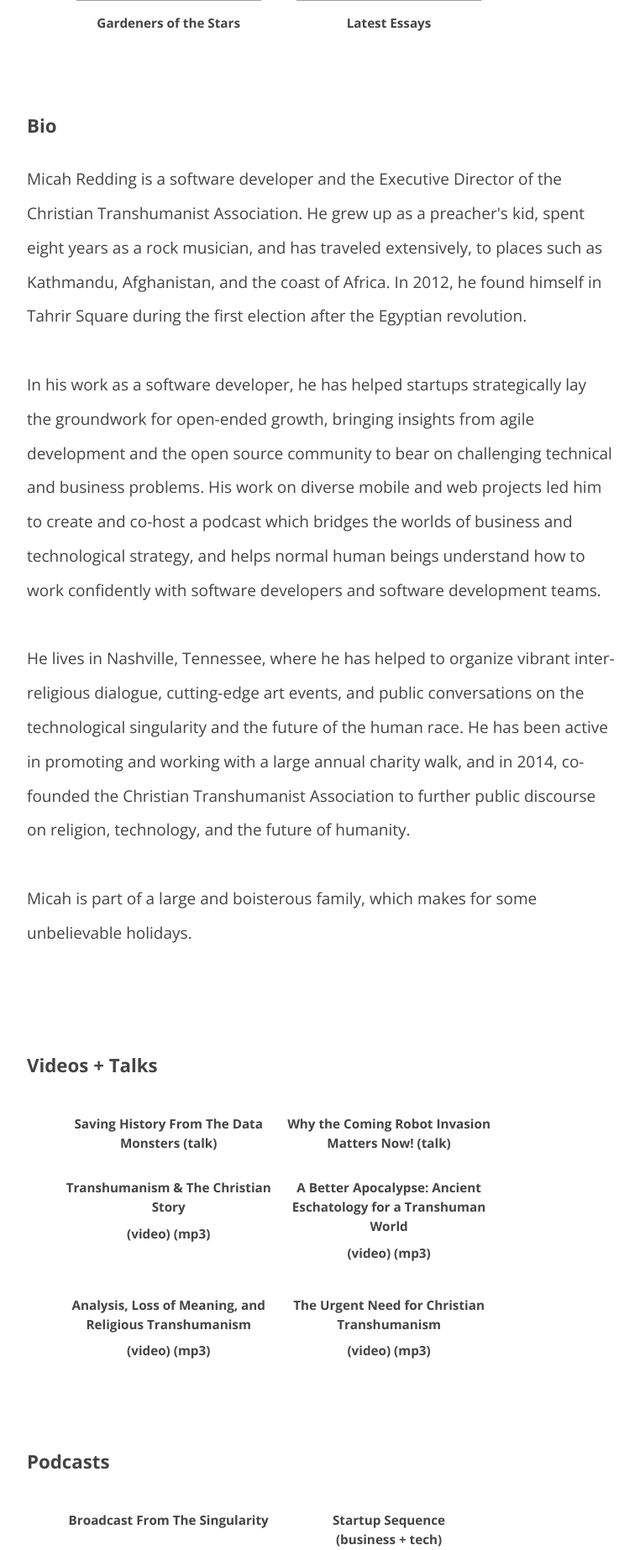
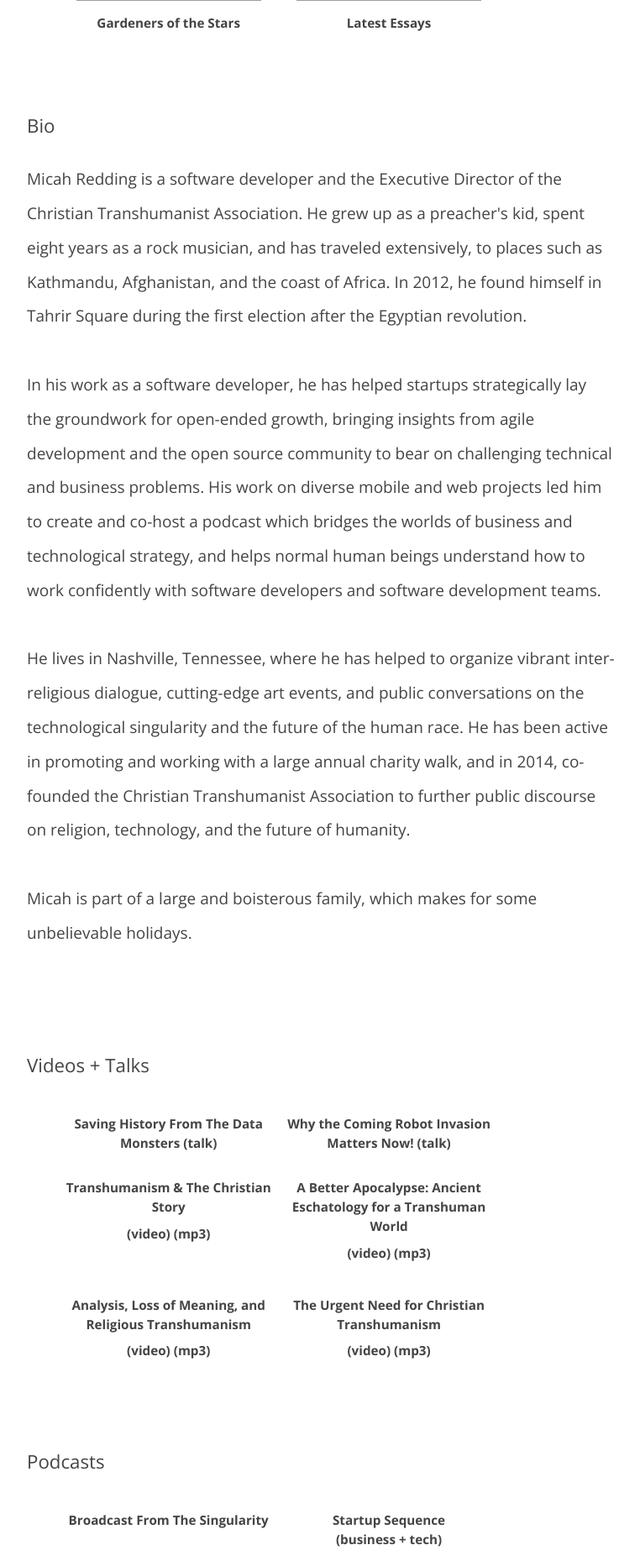
Before and after one commit to micahredding/micahredding.com, a PHP site: page /blog/all.html in a window 1280 px wide. Shown: the part 2360-4206 px from the top of the page at 84% size, without its empty margins (258-1020 px from the left). Run offline with PHP 8.4, Linux system fonts and the light colour scheme; grey boxes are pictures that could not be loaded.

Commit message:
Make h3s look nicer

```diff
--- a/styles.css
+++ b/styles.css
@@ -21,6 +21,9 @@ h1 {
   font-weight: normal;
   line-height: 1em;
   margin:0.2em;
+}
+h2, h3 {
+  font-weight: normal;
 }
 
 #page {
```
